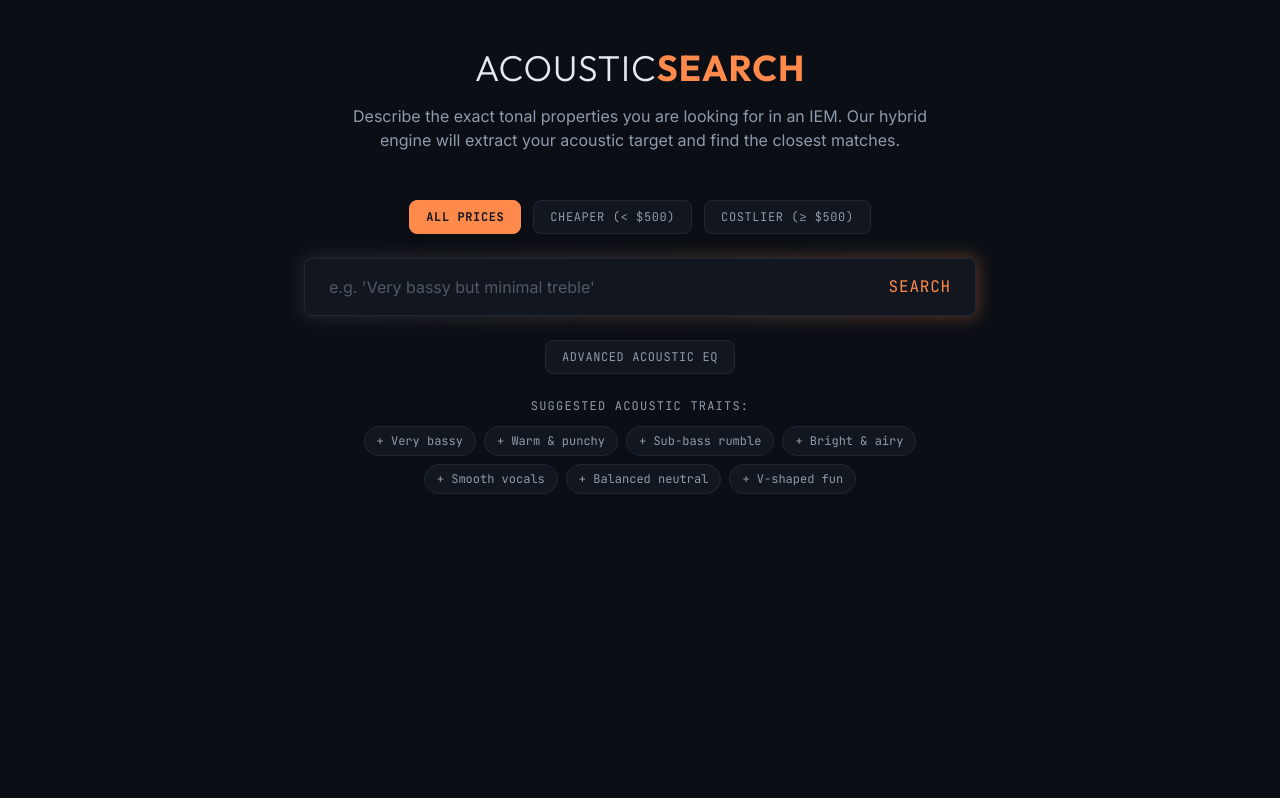
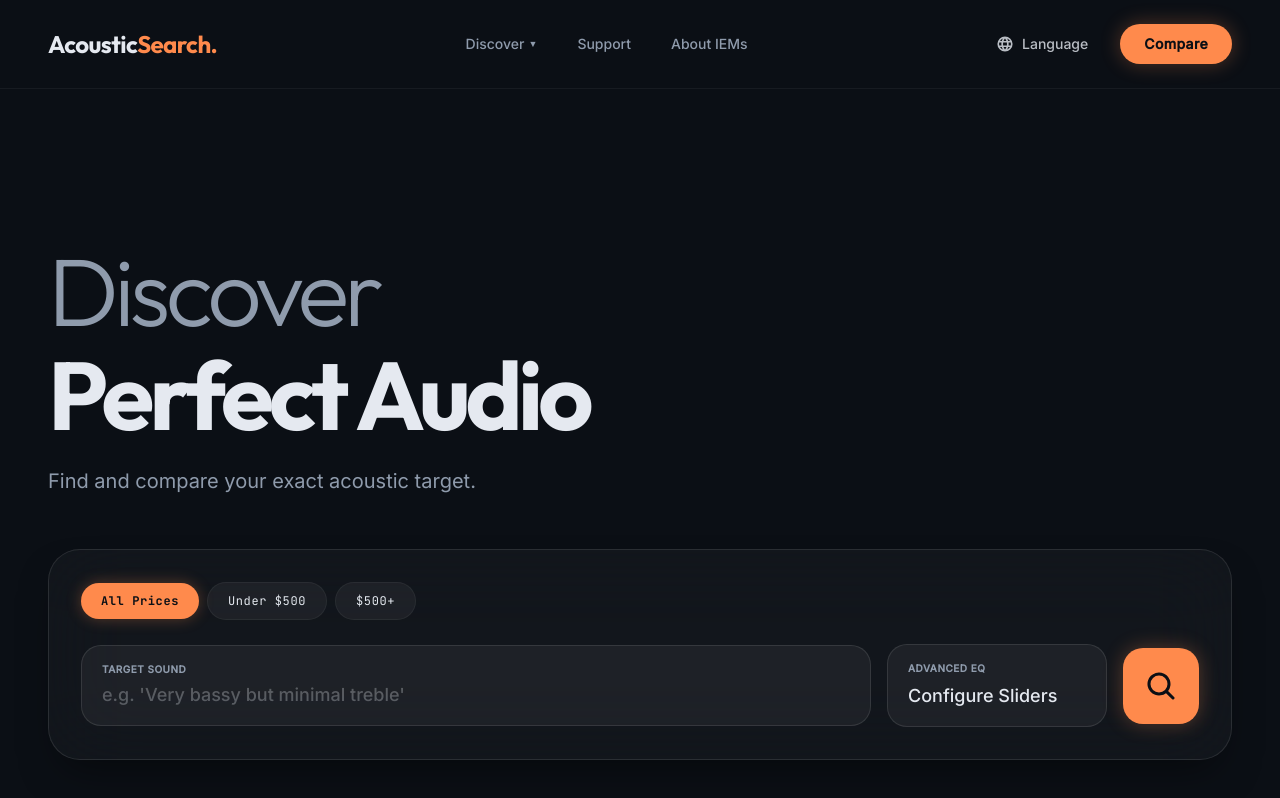
Before and after one commit to mridhul3234/IEM-s-recommendation-system, an Astro site in the folder frontend/: page / in a window 1280 px wide. Built offline with nearby package versions, Linux system fonts and the light colour scheme; Astro itself is replaced by a stand-in of ours.

Commit message:
Frontend 2.0 added

```diff
--- a/frontend/package.json
+++ b/frontend/package.json
@@ -14,7 +14,9 @@
   "dependencies": {
     "@astrojs/react": "^4.0.0",
     "@astrojs/tailwind": "^5.1.0",
+    "@phosphor-icons/react": "^2.1.10",
     "astro": "^5.0.0",
+    "framer-motion": "^13.0.0",
     "react": "^18.2.0",
     "react-dom": "^18.2.0",
     "tailwindcss": "^3.4.0"
--- a/frontend/src/components/SearchApp.jsx
+++ b/frontend/src/components/SearchApp.jsx
@@ -1,18 +1,8 @@
 import React, { useState } from 'react';
+import { motion, AnimatePresence } from 'framer-motion';
+import { MagnifyingGlass, Globe } from '@phosphor-icons/react';
 import ResultCard from './ResultCard';
-
-import PriceTierButton from './PriceTierButton';
 import EqSliderGrid from './EqSliderGrid';
-
-const SUGGESTED_FEATURES = [
-  'Very bassy',
-  'Warm & punchy',
-  'Sub-bass rumble',
-  'Bright & airy',
-  'Smooth vocals',
-  'Balanced neutral',
-  'V-shaped fun'
-];
 
 const INITIAL_TOP_K = 3;
 const STEP_TOP_K = 3;
@@ -65,7 +55,6 @@ export default function SearchApp() {
       setInferredFeatures(data.inferred_features);
       setCurrentTopK(targetTopK);
 
-      // If returned results are fewer than requested, we've reached the dataset limit
       if (data.results.length < targetTopK) {
         setHasMore(false);
       } else {
@@ -81,21 +70,15 @@ export default function SearchApp() {
 
   const handlePriceTierChange = (tier) => {
     setPriceTier(tier);
-    // Auto-run search again if there's a query
     if (query.trim() || advancedMode) {
       runSearch(query, INITIAL_TOP_K, false, tier);
     }
   };
 
   const handleFormSubmit = (e) => {
-    e.preventDefault();
+    e?.preventDefault();
     if (!query.trim() && !advancedMode) return;
     runSearch(query, INITIAL_TOP_K, false, priceTier);
-  };
-
-  const handleChipClick = (featureText) => {
-    setQuery(featureText);
-    runSearch(featureText, INITIAL_TOP_K, false, priceTier);
   };
 
   const handleSuggestMore = () => {
@@ -106,69 +89,149 @@ export default function SearchApp() {
   const handleToggleCompare = (iemName) => {
     setCompareCart(prev => {
       if (prev.includes(iemName)) return prev.filter(n => n !== iemName);
-      if (prev.length >= 3) return prev; // Max 3 items
+      if (prev.length >= 3) return prev;
       return [...prev, iemName];
     });
   };
 
   return (
-    <div className="max-w-4xl mx-auto mt-12 px-4 pb-16">
-      {/* Search Header */}
-      <div className="text-center mb-12">
-        <h1 className="font-display text-4xl font-light text-textPrimary tracking-wide uppercase mb-4">
-          Acoustic<span className="text-accentPrimary font-bold">Search</span>
+    <div className="min-h-[100dvh] flex flex-col relative overflow-hidden bg-bgBase">
+
+      {/* Navbar */}
+      <nav className="flex items-center justify-between py-6 px-6 md:px-12 border-b border-white/5 relative z-30">
+        <div className="flex items-center gap-2">
+          <span className="font-display font-bold text-2xl tracking-tight text-textPrimary">Acoustic<span className="text-accentPrimary">Search.</span></span>
+        </div>
+        <div className="hidden md:flex items-center gap-10 text-sm font-medium text-textMuted">
+          <a href="#" className="hover:text-textPrimary transition-colors flex items-center gap-1">Discover <span className="text-[9px]">▼</span></a>
+          <a href="#" className="hover:text-textPrimary transition-colors">Support</a>
+          <a href="#" className="hover:text-textPrimary transition-colors">About IEMs</a>
+        </div>
+        <div className="flex items-center gap-8">
+          <button className="hidden md:flex items-center gap-2 text-sm text-textPrimary font-medium opacity-80 hover:opacity-100 transition-opacity">
+            <Globe weight="bold" size={18} /> Language
+          </button>
+          <a
+            href={compareCart.length > 0 ? "/compare?" + compareCart.map((c, i) => `iem${i+1}=${encodeURIComponent(c)}`).join('&') : "#"}
+            className="bg-accentPrimary text-bgBase px-6 py-2.5 rounded-full text-sm font-bold tracking-wide hover:brightness-110 transition-all shadow-[0_0_20px_rgba(255,138,76,0.3)] relative"
+          >
+            Compare {compareCart.length > 0 && `(${compareCart.length})`}
+            {compareCart.length > 0 && (
+              <span className="absolute -top-1 -right-1 flex h-3 w-3">
+                <span className="animate-ping absolute inline-flex h-full w-full rounded-full bg-white opacity-75"></span>
+                <span className="relative inline-flex rounded-full h-3 w-3 bg-white"></span>
+              </span>
+            )}
+          </a>
+        </div>
+      </nav>
+
+      {/* Hero Section Split Layout */}
+      <div className="flex-1 flex flex-col relative z-10 w-full max-w-[1600px] mx-auto px-6 md:px-12 pt-12 md:pt-20 pb-48">
+        <div className="grid grid-cols-1 md:grid-cols-2 gap-10 h-full">
+          {/* Left: Typography */}
+          <div className="flex flex-col justify-center">
+            <h1 className="font-display text-6xl md:text-8xl tracking-tighter leading-[0.95] text-textPrimary mb-6">
+              <span className="font-light text-textMuted block mb-2">Discover</span>
+              <span className="font-bold">Perfect Audio</span>
             </h1>
-        <p className="font-body text-textMuted max-w-xl mx-auto">
-          Describe the exact tonal properties you are looking for in an IEM. Our hybrid engine will extract your acoustic target and find the closest matches.
+            <p className="font-body text-textMuted text-lg md:text-xl max-w-md leading-relaxed">
+              Find and compare your exact acoustic target.
             </p>
           </div>
 
-      {/* Price Tier Selection Buttons */}
-      <div className="flex justify-center gap-3 mb-6">
-        <PriceTierButton tier="all" label="All Prices" currentTier={priceTier} onChange={handlePriceTierChange} />
-        <PriceTierButton tier="cheaper" label="Cheaper (< $500)" currentTier={priceTier} onChange={handlePriceTierChange} />
-        <PriceTierButton tier="costlier" label="Costlier (≥ $500)" currentTier={priceTier} onChange={handlePriceTierChange} />
+          {/* Right: Empty Area for IEM Photo */}
+          <div className="hidden md:flex relative min-h-[400px] items-center justify-center">
+             {/* Intentionally left blank for the IEM photo as requested */}
+          </div>
+        </div>
       </div>
 
-      {/* Search Bar */}
-      <form onSubmit={handleFormSubmit} className="relative group max-w-2xl mx-auto mb-6">
-        <div className="absolute -inset-0.5 bg-gradient-to-r from-accentSecondary to-accentPrimary rounded-lg blur opacity-30 group-hover:opacity-60 transition duration-500"></div>
-        <div className="relative flex items-center bg-bgSurface border border-bgBorder rounded-lg overflow-hidden">
+      {/* Floating Glassmorphism Search Bar */}
+      <div className="absolute bottom-10 left-6 right-6 md:left-12 md:right-12 z-40 max-w-[1500px] mx-auto">
+        <div className="backdrop-blur-2xl bg-white/[0.03] border border-white/10 p-5 md:p-8 rounded-[2rem] shadow-[0_20px_40px_-15px_rgba(0,0,0,0.5)]">
+
+          {/* Tabs */}
+          <div className="flex items-center gap-2 mb-6">
+            <button
+              onClick={() => handlePriceTierChange('all')}
+              className={`px-5 py-2.5 rounded-full text-xs font-mono tracking-wider transition-all ${priceTier === 'all' ? 'bg-accentPrimary text-bgBase shadow-[0_0_15px_rgba(255,138,76,0.3)] font-bold' : 'bg-white/5 text-textPrimary hover:bg-white/10 border border-white/5'}`}
+            >
+              All Prices
+            </button>
+            <button
+              onClick={() => handlePriceTierChange('cheaper')}
+              className={`px-5 py-2.5 rounded-full text-xs font-mono tracking-wider transition-all ${priceTier === 'cheaper' ? 'bg-accentPrimary text-bgBase shadow-[0_0_15px_rgba(255,138,76,0.3)] font-bold' : 'bg-white/5 text-textPrimary hover:bg-white/10 border border-white/5'}`}
+            >
+              Under $500
+            </button>
+            <button
+              onClick={() => handlePriceTierChange('costlier')}
+              className={`px-5 py-2.5 rounded-full text-xs font-mono tracking-wider transition-all ${priceTier === 'costlier' ? 'bg-accentPrimary text-bgBase shadow-[0_0_15px_rgba(255,138,76,0.3)] font-bold' : 'bg-white/5 text-textPrimary hover:bg-white/10 border border-white/5'}`}
+            >
+              $500+
+            </button>
+          </div>
+
+          {/* Inputs */}
+          <form onSubmit={handleFormSubmit} className="flex flex-col md:flex-row gap-4 items-stretch md:items-center">
+
+            {/* Target Query */}
+            <div className="flex-1 bg-white/5 border border-white/10 rounded-[1.25rem] p-4 flex flex-col focus-within:border-accentPrimary/50 focus-within:bg-white/10 transition-colors">
+              <label className="text-[10px] uppercase font-bold text-textMuted tracking-wider mb-1 ml-1">Target Sound</label>
               <input
                 type="text"
-            className={`w-full bg-transparent text-textPrimary font-body px-6 py-4 outline-none placeholder-textMuted/50 ${advancedMode ? 'opacity-50 cursor-not-allowed' : ''}`}
                 placeholder={advancedMode ? "Text search disabled in Advanced Mode" : "e.g. 'Very bassy but minimal treble'"}
+                className="w-full bg-transparent text-textPrimary font-body font-medium text-lg outline-none placeholder-textPrimary/30 px-1 disabled:opacity-50"
                 value={query}
                 onChange={(e) => setQuery(e.target.value)}
                 disabled={advancedMode}
               />
+            </div>
+
+            {/* Advanced EQ Toggle */}
+            <button
+              type="button"
+              onClick={() => setAdvancedMode(!advancedMode)}
+              className={`text-left bg-white/5 border border-white/10 rounded-[1.25rem] p-4 flex flex-col min-w-[220px] transition-colors ${advancedMode ? 'border-accentPrimary/50 bg-accentPrimary/5' : 'hover:bg-white/10'}`}
+            >
+              <label className="text-[10px] uppercase font-bold text-textMuted tracking-wider mb-1 ml-1 cursor-pointer">Advanced EQ</label>
+              <div className="text-textPrimary font-body font-medium text-lg px-1 mt-0.5">
+                {advancedMode ? 'Active / Configured' : 'Configure Sliders'}
+              </div>
+            </button>
+
+            {/* Submit Button */}
             <button
               type="submit"
               disabled={loading}
-            className="px-6 py-4 text-accentPrimary font-mono uppercase tracking-wider hover:bg-accentPrimary/10 transition-colors disabled:opacity-50"
+              className="w-full md:w-[76px] h-[76px] shrink-0 bg-accentPrimary rounded-[1.25rem] flex items-center justify-center text-bgBase hover:brightness-110 active:scale-95 transition-all shadow-[0_0_20px_rgba(255,138,76,0.3)] disabled:opacity-70 disabled:cursor-not-allowed"
             >
-            {loading ? 'Scanning...' : 'Search'}
+              {loading ? (
+                <div className="w-7 h-7 border-2 border-bgBase border-t-transparent rounded-full animate-spin"></div>
+              ) : (
+                <MagnifyingGlass size={32} weight="bold" />
+              )}
             </button>
+          </form>
         </div>
-      </form>
+      </div>
 
-      {/* Advanced Mode Toggle */}
-      <div className="flex justify-center mb-6">
-        <button
-          type="button"
-          onClick={() => setAdvancedMode(!advancedMode)}
-          className={`px-4 py-2 font-mono text-xs uppercase tracking-wider rounded-lg border transition-all duration-200 ${
-            advancedMode
-              ? 'bg-accentSecondary text-bgSurface font-bold border-accentSecondary shadow-lg'
-              : 'bg-bgSurface text-textMuted border-bgBorder hover:border-accentSecondary/50 hover:text-textPrimary'
-          }`}
+      {/* Results & Advanced Mode Content (Appears below the fold) */}
+      <AnimatePresence>
+        {(advancedMode || results.length > 0 || error) && (
+          <motion.div
+            initial={{ opacity: 0, y: 50 }}
+            animate={{ opacity: 1, y: 0 }}
+            exit={{ opacity: 0, y: 50 }}
+            className="w-full bg-bgBase relative z-10 px-6 md:px-12 py-12 border-t border-white/5"
           >
-          {advancedMode ? 'Hide Advanced EQ' : 'Advanced Acoustic EQ'}
-        </button>
-      </div>
+            <div className="max-w-[1200px] mx-auto">
 
               {/* Advanced EQ Sliders */}
               {advancedMode && (
+                <div className="mb-16">
+                  <h2 className="font-mono text-sm text-accentPrimary uppercase tracking-widest mb-6">Advanced Acoustic Configuration</h2>
                   <EqSliderGrid
                     exactFeatures={exactFeatures}
                     setExactFeatures={setExactFeatures}
@@ -176,49 +239,21 @@ export default function SearchApp() {
                     loading={loading}
                     query={query}
                   />
-      )}
-
-      {/* Quick Search Feature Suggestions */}
-      <div className="max-w-2xl mx-auto mb-12">
-        <div className="text-xs font-mono text-textMuted uppercase tracking-widest mb-3 text-center">
-          Suggested Acoustic Traits:
-        </div>
-        <div className="flex flex-wrap gap-2 justify-center">
-          {SUGGESTED_FEATURES.map((feature, idx) => (
-            <button
-              key={idx}
-              type="button"
-              onClick={() => handleChipClick(feature)}
-              className="px-3 py-1.5 bg-bgSurface border border-bgBorder hover:border-accentPrimary/50 text-textMuted hover:text-accentPrimary rounded-full font-mono text-xs transition-colors duration-200"
-            >
-              + {feature}
-            </button>
-          ))}
-        </div>
-      </div>
-
-      {/* Results Header */}
-      {results.length > 0 && (
-        <div className="flex justify-between items-center mb-6 border-b border-bgBorder pb-3">
-          <span className="font-mono text-xs text-textMuted uppercase tracking-widest">
-            Found {results.length} Matching IEMs
-          </span>
-          <span className="font-mono text-xs text-accentPrimary">
-            Top Recommendations
-          </span>
                 </div>
               )}
 
-      {/* Results List */}
-      <div className="space-y-12">
-        {error && <div className="text-red-400 font-mono text-center">{error}</div>}
+              {error && <div className="text-red-400 font-mono mb-8 p-4 bg-red-500/10 rounded-xl border border-red-500/20">{error}</div>}
+
+              {/* Results */}
+              {results.length > 0 && (
+                <div className="space-y-16">
 
                   {results.filter(r => r.features?.price < 500).length > 0 && (
                     <div>
-            <h3 className="font-display text-xl text-textPrimary tracking-wide uppercase mb-6 border-b border-bgBorder pb-2">
-              Cheaper Picks (Under $500)
+                      <h3 className="font-display text-2xl font-light text-textPrimary tracking-wide mb-8 border-b border-white/10 pb-4">
+                        Cheaper Picks <span className="text-textMuted text-lg ml-2 font-body">Under $500</span>
                       </h3>
-            <div className="space-y-8">
+                      <div className="grid grid-cols-1 md:grid-cols-2 lg:grid-cols-3 gap-6">
                         {results.filter(r => r.features?.price < 500).map((res) => (
                           <ResultCard
                             key={res.name}
@@ -234,10 +269,10 @@ export default function SearchApp() {
 
                   {results.filter(r => !r.features?.price || r.features?.price >= 500).length > 0 && (
                     <div>
-            <h3 className="font-display text-xl text-textPrimary tracking-wide uppercase mb-6 border-b border-bgBorder pb-2">
-              Costlier Picks ($500+)
+                      <h3 className="font-display text-2xl font-light text-textPrimary tracking-wide mb-8 border-b border-white/10 pb-4">
+                        Costlier Picks <span className="text-textMuted text-lg ml-2 font-body">$500+</span>
                       </h3>
-            <div className="space-y-8">
+                      <div className="grid grid-cols-1 md:grid-cols-2 lg:grid-cols-3 gap-6">
                         {results.filter(r => !r.features?.price || r.features?.price >= 500).map((res) => (
                           <ResultCard
                             key={res.name}
@@ -250,42 +285,30 @@ export default function SearchApp() {
                       </div>
                     </div>
                   )}
-      </div>
 
-      {/* 'Suggest More' Button */}
-      {results.length > 0 && (
-        <div className="text-center mt-10">
                   {hasMore ? (
+                    <div className="flex justify-center mt-12">
                       <button
                         type="button"
                         onClick={handleSuggestMore}
                         disabled={loadingMore}
-              className="px-8 py-3.5 bg-bgSurface border border-accentPrimary/40 hover:border-accentPrimary text-accentPrimary font-mono uppercase tracking-wider text-xs rounded-lg hover:bg-accentPrimary/10 transition-all duration-300 shadow-lg disabled:opacity-50"
+                        className="px-8 py-4 bg-white/5 border border-white/10 hover:border-accentPrimary hover:bg-accentPrimary/5 text-textPrimary hover:text-accentPrimary font-mono uppercase tracking-wider text-xs rounded-xl transition-all duration-300 disabled:opacity-50"
                       >
-              {loadingMore ? 'Loading More IEMs...' : 'Suggest More'}
+                        {loadingMore ? 'Loading...' : 'Load More IEMs'}
                       </button>
+                    </div>
                   ) : (
-            <div className="font-mono text-xs text-textMuted uppercase tracking-widest border-t border-bgBorder pt-6">
-              All top matching IEMs loaded
+                    <div className="text-center font-mono text-xs text-textMuted uppercase tracking-widest mt-12 opacity-50">
+                      End of Recommendations
+                    </div>
+                  )}
+
                 </div>
               )}
             </div>
+          </motion.div>
         )}
-
-      {/* Floating Compare Action Bar */}
-      {compareCart.length > 0 && (
-        <div className="fixed bottom-6 left-1/2 -translate-x-1/2 bg-[#080b10] border border-accentPrimary/50 shadow-2xl shadow-accentPrimary/20 rounded-full px-6 py-3 flex items-center gap-6 z-50">
-          <span className="font-mono text-xs text-textPrimary uppercase tracking-widest">
-            {compareCart.length} selected
-          </span>
-          <a
-            href={"/compare?" + compareCart.map((c, i) => `iem${i+1}=${encodeURIComponent(c)}`).join('&')}
-            className="px-4 py-2 bg-accentPrimary text-bgSurface rounded-full font-mono text-xs uppercase tracking-wider font-bold hover:opacity-90 transition-opacity"
-          >
-            Compare Now
-          </a>
-        </div>
-      )}
+      </AnimatePresence>
     </div>
   );
 }
--- a/skills-lock.json
+++ b/skills-lock.json
@@ -1,6 +1,12 @@
 {
   "version": 1,
   "skills": {
+    "design-taste-frontend-v1": {
+      "source": "leonxlnx/taste-skill",
+      "sourceType": "github",
+      "skillPath": "skills/taste-skill-v1/SKILL.md",
+      "computedHash": "0a226c13d69639553cf8a7c40aa5527b026820f8ddaf7a6b263988e32ab44a27"
+    },
     "frontend-design": {
       "source": "anthropics/skills",
       "sourceType": "github",
```
Also changed, not shown: .agents/skills/design-taste-frontend-v1/SKILL.md (added), 1 other file. Lines whose indentation alone changed are shown as unchanged.
